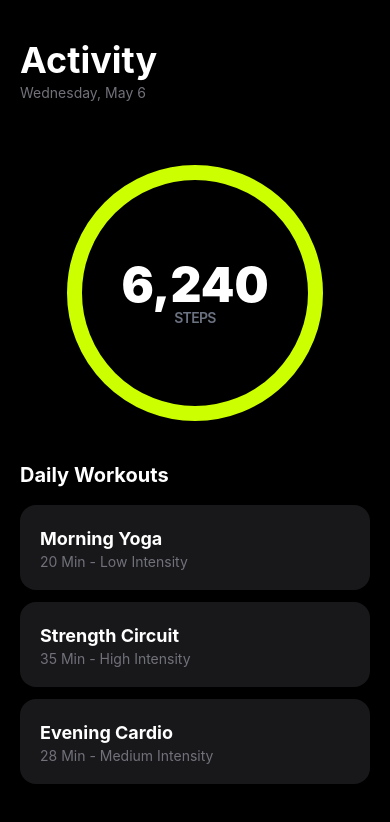
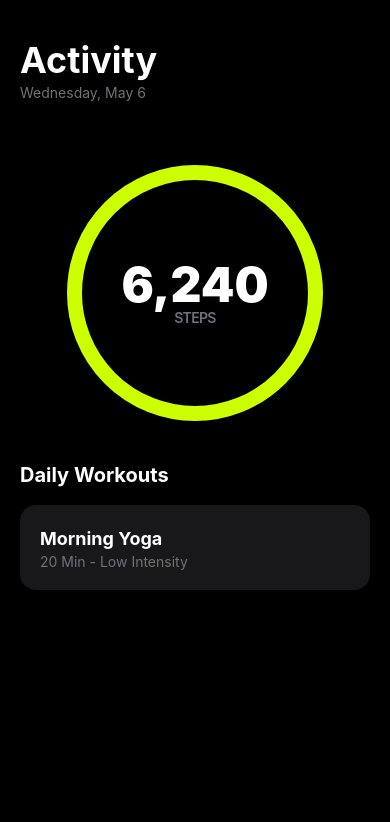
Before and after one commit to Lashang554/Fitness_tech, a React Native app: screen / in a window 390 px wide. Shown: the top 822 px of the page. Built offline with nearby package versions, Linux system fonts and the light colour scheme.

Commit message:
Revert "Expand sample workout data"
This reverts commit 28b89f7fecd9afb3ef78799bdb8f950c2c663f0c.

```diff
--- a/src/constants/mockData.ts
+++ b/src/constants/mockData.ts
@@ -6,23 +6,5 @@ export const mockWorkouts: Workout[] = [
     title: 'Morning Yoga',
     durationMinutes: 20,
     intensity: 'Low',
-    category: 'Mobility',
-    calories: 85,
-  },
-  {
-    id: 'strength-circuit',
-    title: 'Strength Circuit',
-    durationMinutes: 35,
-    intensity: 'High',
-    category: 'Strength',
-    calories: 310,
-  },
-  {
-    id: 'evening-cardio',
-    title: 'Evening Cardio',
-    durationMinutes: 28,
-    intensity: 'Medium',
-    category: 'Cardio',
-    calories: 240,
   },
 ];
```
